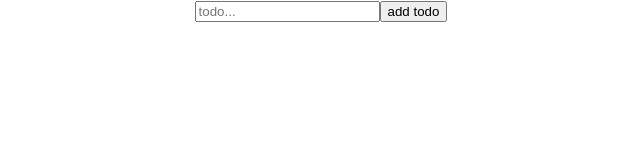
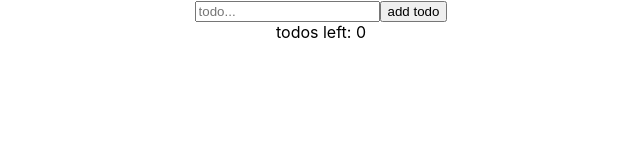
Before and after one commit to MohammedDChowdhury/todo-list-app, a React (Create React App) app: page / in a window 1280 px wide. Shown: the top 160 px of the page, without its empty margins (319-959 px from the left). Built offline with nearby package versions, Linux system fonts and the light colour scheme.

Commit message:
show count of todos remaining

```diff
--- a/src/App.js
+++ b/src/App.js
@@ -5,9 +5,9 @@ import TodoList from "./components/TodoList";
 /*
 TodoMVC
 1. add todo (done)
-2. display todos
-3. cross off todo
-4. show number of active todos
+2. display todos (done)
+3. cross off todo (done)
+4. show number of active todos (done)
 5. filter all/active/complete
 6. delete todo
 7. delete all complete
--- a/src/components/TodoList.js
+++ b/src/components/TodoList.js
@@ -49,8 +49,13 @@ export default class TodoList extends React.Component {
             key={todo.id}
             toggleComplete={() => this.toggleComplete(todo.id)}
             todo={todo}
+            // passing in a key, a toggleComplete function to check if it is complete
+            // and lastly passing in the todo parameter
           />
         ))}
+        <div>
+          todos left: {this.state.todos.filter((todo) => !todo.complete).length}
+        </div>
       </div>
     );
   }
```
